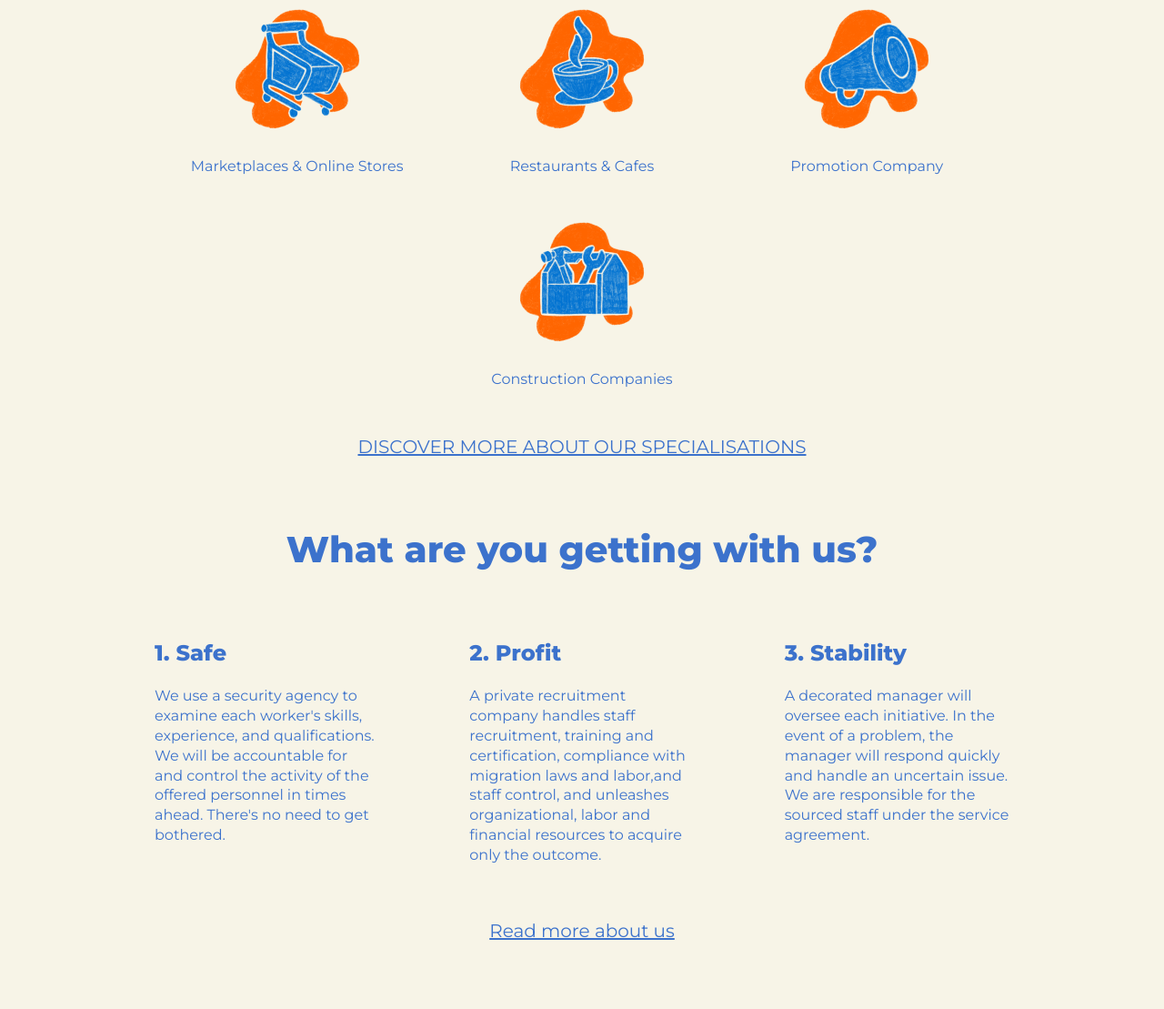
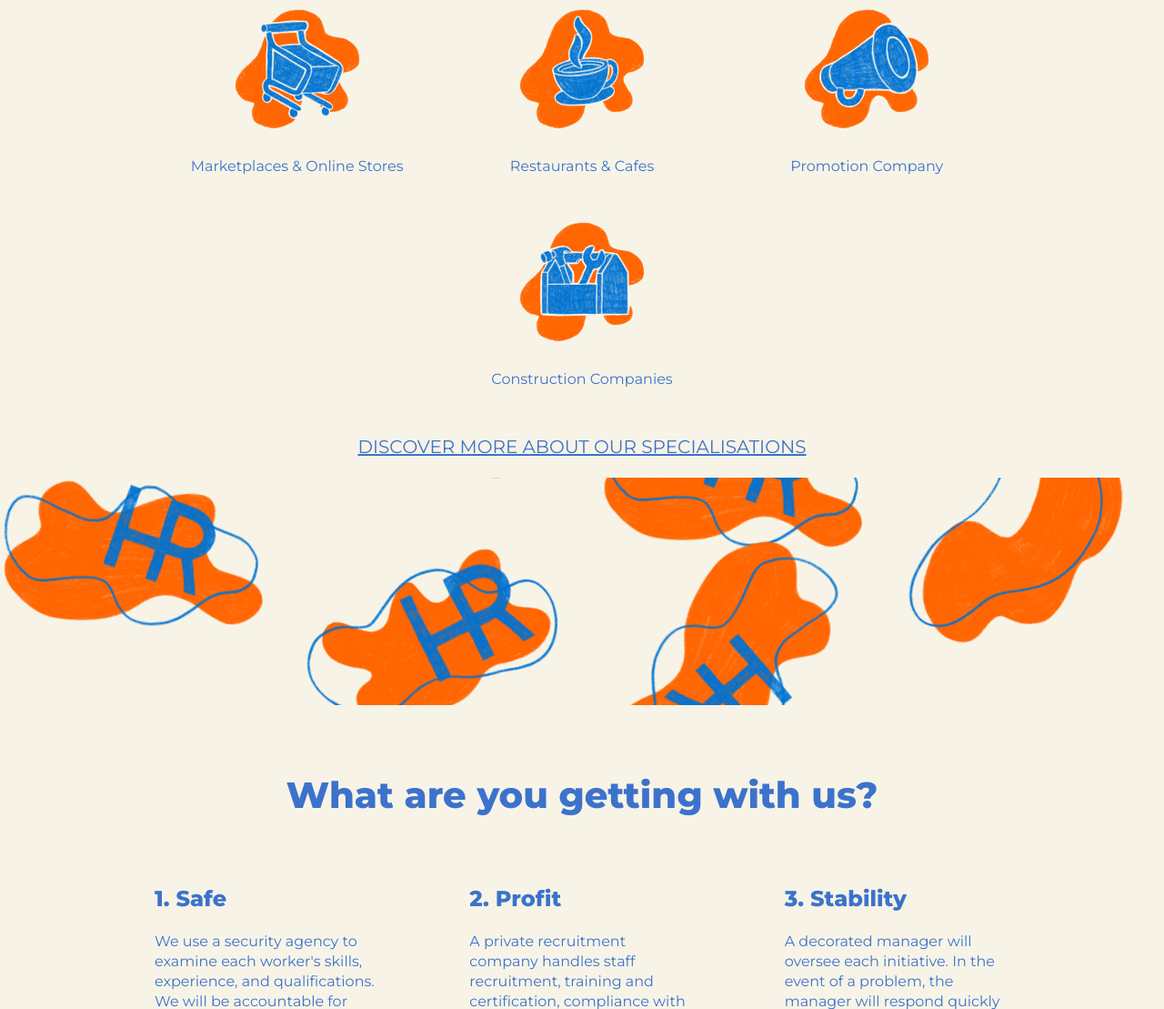
Before and after one commit to aleksandr-tomashevskyi/ushelpers, a PHP site: page / in a window 1280 px wide. Shown: the part 1922-3031 px from the top of the page at 91% size. Run offline with PHP 8.4, Linux system fonts and the light colour scheme.

Commit message:
created parallax first instance

```diff
--- a/app/index.html
+++ b/app/index.html
@@ -64,7 +64,6 @@
       <main class="main">
          <section class="main-block">
             <div class="container">
-               <div class="container__inner">
                   <div class="main-block__columns-block">
                      <div class="main-block__flex-column">
                         <div class="main-block__image-container main-block__image-container--inside">
@@ -79,7 +78,6 @@
                         <button class="main-block__button main-block__button--blue">SCHEDULE A FREE CALL</button>
                      </div>
                   </div>
-               </div>
                <div class="main-block__text-block">
                   <p class="main-block__text-block-plain-text">We are more inclined to massive recruitment.</p>
                   <p class="main-block__text-block-sub-title">HIRING COURIERS, MOVERS, CREW MEMBERS, and other hourly rate vacancies.</p>
@@ -144,6 +142,71 @@
                </div>
             </div>
             <a class="fields__discover-more-link" href="#"><div class="fields__discover-more-link-text">DISCOVER MORE ABOUT OUR SPECIALISATIONS</div></a>
+         </div>
+      </section>
+      <section class="parallax">
+         <div class="parallax__inner-container parallax__inner-container--left">
+            <div class="parallax__image-container">
+               <img class="parallax__image" src="./img/parallax/parallax-1-3.png" alt="">
+            </div>
+            <div class="parallax__image-container">
+               <img class="parallax__image" src="./img/parallax/parallax-1-2.png" alt="">
+            </div>
+            <div class="parallax__image-container">
+               <img class="parallax__image parallax__image--hr" src="./img/parallax/parallax-1-1.png" alt="">
+            </div>
+         </div>
+         <div class="parallax__inner-container parallax__inner-container--middle">
+            <div class="parallax__image-container">
+               <img class="parallax__image" src="./img/parallax/parallax-2-3.png" alt="">
+            </div>
+            <div class="parallax__image-container">
+               <img class="parallax__image" src="./img/parallax/parallax-2-2.png" alt="">
+            </div>
+            <div class="parallax__image-container">
+               <img class="parallax__image parallax__image--hr" src="./img/parallax/parallax-2-1.png" alt="">
+            </div>
+         </div>
+         <div class="parallax__inner-container parallax__inner-container--right">
+            <div class="parallax__image-container">
+               <img class="parallax__image" src="./img/parallax/parallax-3-2.png" alt="">
+            </div>
+            <div class="parallax__image-container">
+               <img class="parallax__image" src="./img/parallax/parallax-3-1.png" alt="">
+            </div>
+         </div>
+         <div class="parallax__inner-container parallax__inner-container--fourth">
+            <div class="parallax__image-container">
+               <img class="parallax__image" src="./img/parallax/parallax-2-3.png" alt="">
+            </div>
+            <div class="parallax__image-container">
+               <img class="parallax__image" src="./img/parallax/parallax-2-2.png" alt="">
+            </div>
+            <div class="parallax__image-container">
+               <img class="parallax__image parallax__image--hr" src="./img/parallax/parallax-2-1.png" alt="">
+            </div>
+         </div>
+         <div class="parallax__inner-container parallax__inner-container--fifth">
+            <div class="parallax__image-container">
+               <img class="parallax__image" src="./img/parallax/parallax-1-3.png" alt="">
+            </div>
+            <div class="parallax__image-container">
+               <img class="parallax__image" src="./img/parallax/parallax-1-2.png" alt="">
+            </div>
+            <div class="parallax__image-container">
+               <img class="parallax__image parallax__image--hr" src="./img/parallax/parallax-1-1.png" alt="">
+            </div>
+         </div>
+         <div class="parallax__inner-container parallax__inner-container--sixth">
+            <div class="parallax__image-container">
+               <img class="parallax__image" src="./img/parallax/parallax-1-3.png" alt="">
+            </div>
+            <div class="parallax__image-container">
+               <img class="parallax__image" src="./img/parallax/parallax-1-2.png" alt="">
+            </div>
+            <div class="parallax__image-container">
+               <img class="parallax__image parallax__image--hr" src="./img/parallax/parallax-1-1.png" alt="">
+            </div>
          </div>
       </section>
       <section class="getting">
--- a/app/scss/styles.scss
+++ b/app/scss/styles.scss
@@ -340,13 +340,10 @@
          flex-direction: row;
          column-gap: 40px;
       }
-      @media(min-width: 1408px){
-         column-gap: 60px;
-      }
    }
    &__flex-column{
       &:first-child{
-         flex: 0 0 30%;
+         flex: 0 0 32%;
       }
       &:last-child{
          flex: 1;
@@ -538,10 +535,10 @@
       overflow: hidden;
       cursor: pointer;
       @media(hover: hover){
-      &:hover .fields__card-image-hover{
-         top: 0;
+         &:hover .fields__card-image-hover{
+            top: 0;
+         }
       }
-   }
    }
    &__card-image{
       width: 100%;
@@ -566,6 +563,168 @@
       text-align: center;
    }
 }
+
+.parallax{
+   margin-top: 20px;
+   height: 150px;
+   position: relative;
+   overflow: hidden;
+   @media(min-width: $tablet-vertical){
+      height: 200px;
+   }
+   @media(min-width: $tablet-horizontal){
+   height: 250px;
+   }
+   @media(min-width: $pc-small){
+   height: 300px;
+   }
+   @media(min-width: $pc-large){
+   height: 350px;
+   }
+   &__inner-container{
+      width: 150px;
+      position: absolute;
+      // width: 100%;
+      height: 100%;
+      @media(min-width: $tablet-vertical){
+         height: 150px;
+         width: 250px;
+      }
+      @media(min-width: $tablet-horizontal){
+         height: 150px;
+         width: 300px;
+      }
+      @media(min-width: $pc-small){
+         height: 150px;
+         width: 300px;
+      }
+      @media(min-width: $pc-large){
+         height: 150px;
+         width: 450px;
+      }
+   }
+   &__inner-container--left{
+      animation: 50s linear infinite alternate parallax-outer--left;
+      left: 0;
+   }
+   &__inner-container--middle{
+      left: 35%;
+      top: -70%;
+      animation: 45s linear infinite alternate parallax-outer--middle;
+   }
+   &__inner-container--right{
+      right: 0;
+      animation: 55s linear infinite alternate parallax-outer--right;
+   }
+   &__inner-container--fourth{
+      left: 25%;
+      top: 35%;
+      animation: 35s linear infinite alternate parallax-outer--middle;
+   }
+   &__inner-container--fifth{
+      right: 25%;
+      top: -35%;
+      animation: 40s linear infinite alternate parallax-outer--left;
+   }
+   &__inner-container--sixth{
+      right: 25%;
+      top: 55%;
+      animation: 25s linear infinite alternate parallax-outer--right;
+   }
+   &__image-container{
+      position: absolute;
+   }
+   &__image{
+      width: 100%;
+   }
+   &__image--hr{
+      width: 50%;
+      position: relative;
+      left: 40%;
+   }
+}
+
+@keyframes parallax-outer--left{
+   from{
+      transform: translate(30%, -100%);
+      transform: rotate(0);
+   }
+   20%{
+      transform: translate(0, -55%);
+      transform: rotate(5deg);
+   }
+   40%{
+      transform: translate(-20%, -40%);
+      transform: rotate(10deg);
+   }
+   60%{
+      transform: translate(-10%, 30%);
+      transform: rotate(5deg);
+   }
+   80%{
+      transform: translate(10%, 15%);
+      transform: rotate(0deg);
+   }
+   to{
+      transform: translate(20%, 20%);
+      transform: rotate(5deg);
+   }
+}
+
+@keyframes parallax-outer--middle{
+   from{
+      transform: translate(30%, -10%);
+      transform: rotate(-5deg);
+   }
+   20%{
+      transform: translate(0, 0);
+      transform: rotate(-10deg);
+   }
+   40%{
+      transform: translate(-30%, 10%);
+      transform: rotate(-15deg);
+   }
+   60%{
+      transform: translate(-50%, 20%);
+      transform: rotate(-10deg);
+   }
+   80%{
+      transform: translate(-20%, 15%);
+      transform: rotate(-5deg);
+   }
+   to{
+      transform: translate(20%, 0);
+      transform: rotate(0deg);
+   }
+}
+
+@keyframes parallax-outer--right{
+   from{
+      transform: translate(-30%, 100%);
+      transform: rotate(120deg);
+   }
+   20%{
+      transform: translate(0, 55%);
+      transform: rotate(125deg);
+   }
+   40%{
+      transform: translate(20%, 40%);
+      transform: rotate(120deg);
+   }
+   60%{
+      transform: translate(10%, -30%);
+      transform: rotate(125deg);
+   }
+   80%{
+      transform: translate(-10%, -15%);
+      transform: rotate(130deg);
+   }
+   to{
+      transform: translate(-20%, -20%);
+      transform: rotate(125deg);
+   }
+}
+
 
 .getting{
    margin-top: 72px;
```
Also changed, not shown: app/css/styles.min.css, app/img/parallax/parallax-1-1.png (added), app/img/parallax/parallax-1-2.png (added), app/img/parallax/parallax-1-3.png (added), app/img/parallax/parallax-2-1.png (added), app/img/parallax/parallax-2-2.png (added), app/img/parallax/parallax-2-3.png (added), app/img/parallax/parallax-3-1.png (added), app/img/parallax/parallax-3-2.png (added).
